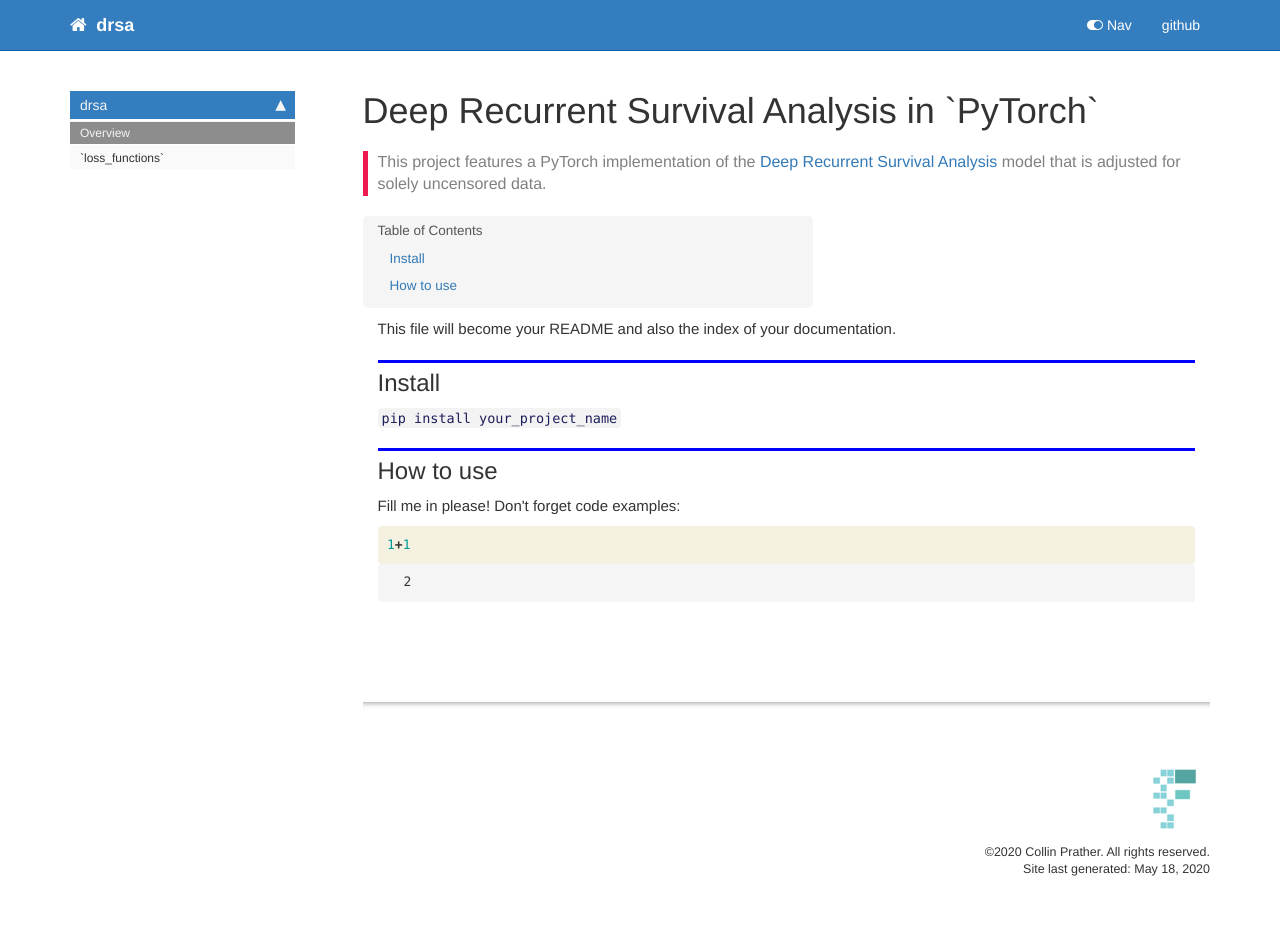
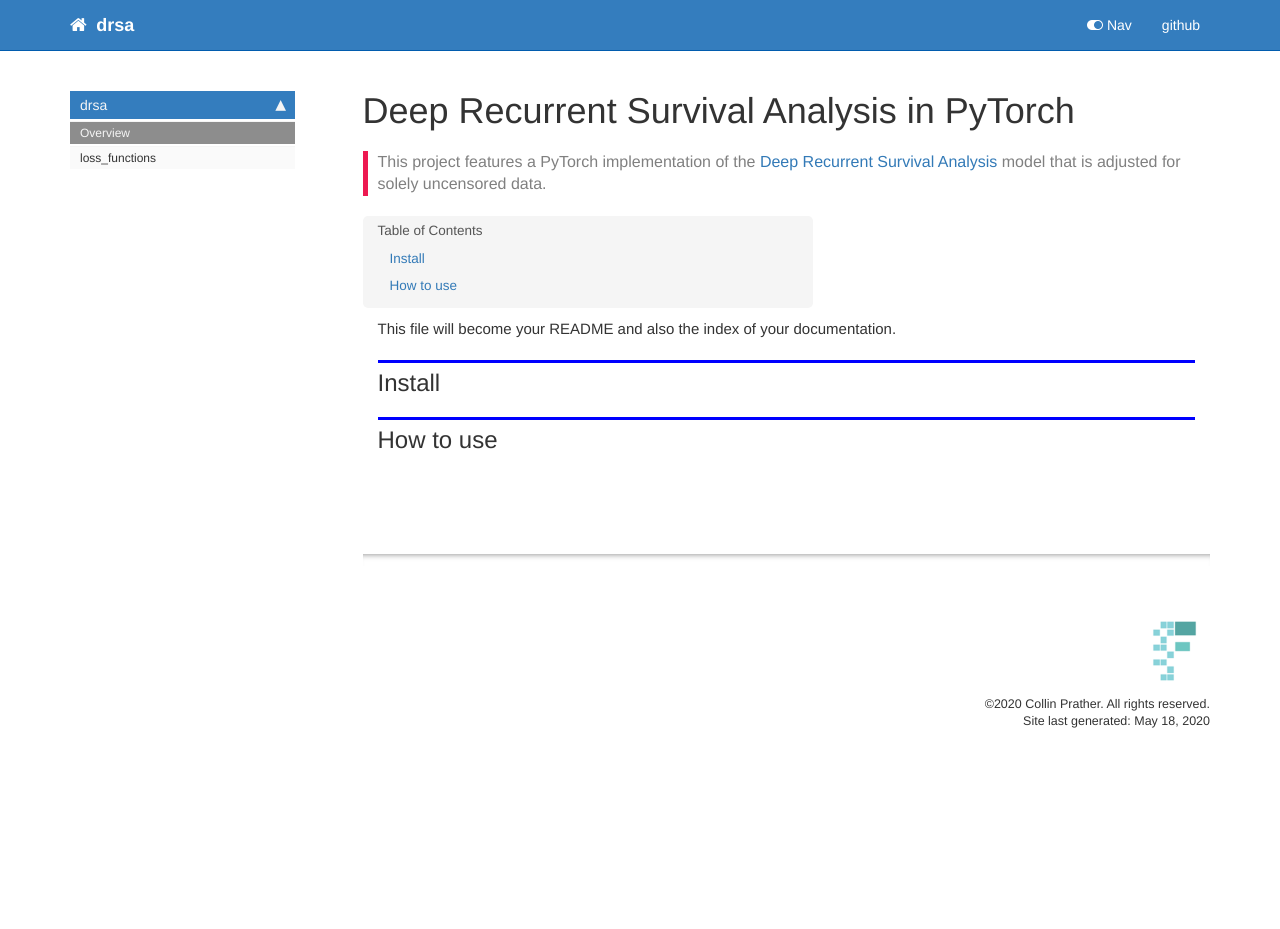
Before and after one commit to collinprather/drsa, a Jekyll site: the page built from docs/index.html, in a window 1280 px wide. Built offline with Jekyll 4.4.1, drawn with Linux system fonts in a browser that asks for light colours; nearby versions of some CDN libraries; comment, search, counter and statistics services are not loaded; after the commit the page ends 900 px from its top, so only the background shows below that.

Commit message:
building lib/docs

```diff
--- a/docs/_data/sidebars/home_sidebar.yml
+++ b/docs/_data/sidebars/home_sidebar.yml
@@ -10,7 +10,7 @@ entries:
       title: Overview
       url: /
     - output: web,pdf
-      title: '`loss_functions`'
+      title: loss_functions
       url: /loss_functions
     output: web
     title: drsa
--- a/docs/index.html
+++ b/docs/index.html
@@ -1,6 +1,6 @@
 ---
 
-title: Deep Recurrent Survival Analysis in `PyTorch`
+title: Deep Recurrent Survival Analysis in PyTorch
 
 keywords: fastai
 sidebar: home_sidebar
@@ -42,55 +42,8 @@ description: "This project features a PyTorch implementation of the <a href='htt
 </div>
 <div class="cell border-box-sizing text_cell rendered"><div class="inner_cell">
 <div class="text_cell_render border-box-sizing rendered_html">
-<p><code>pip install your_project_name</code></p>
-
-</div>
-</div>
-</div>
-<div class="cell border-box-sizing text_cell rendered"><div class="inner_cell">
-<div class="text_cell_render border-box-sizing rendered_html">
 <h2 id="How-to-use">How to use<a class="anchor-link" href="#How-to-use"> </a></h2>
 </div>
 </div>
 </div>
-<div class="cell border-box-sizing text_cell rendered"><div class="inner_cell">
-<div class="text_cell_render border-box-sizing rendered_html">
-<p>Fill me in please! Don't forget code examples:</p>
-
 </div>
-</div>
-</div>
-    {% raw %}
-
-<div class="cell border-box-sizing code_cell rendered">
-<div class="input">
-
-<div class="inner_cell">
-    <div class="input_area">
-<div class=" highlight hl-ipython3"><pre><span></span><span class="mi">1</span><span class="o">+</span><span class="mi">1</span>
-</pre></div>
-
-    </div>
-</div>
-</div>
-
-<div class="output_wrapper">
-<div class="output">
-
-<div class="output_area">
-
-
-
-<div class="output_text output_subarea output_execute_result">
-<pre>2</pre>
-</div>
-
-</div>
-
-</div>
-</div>
-
-</div>
-    {% endraw %}
-
-</div>
--- a/docs/sidebar.json
+++ b/docs/sidebar.json
@@ -1,6 +1,6 @@
 {
   "drsa": {
     "Overview": "/",
-    "`loss_functions`": "/loss_functions"
+    "loss_functions": "/loss_functions"
   }
 }
--- a/drsa/_nbdev.py
+++ b/drsa/_nbdev.py
@@ -2,13 +2,11 @@
 
 __all__ = ["index", "modules", "custom_doc_links", "git_url"]
 
-index = {"survival_rate": "00_loss_functions.ipynb",
-         "event_rate": "00_loss_functions.ipynb",
-         "event_time": "00_loss_functions.ipynb"}
+index = {"survival_rate": "00_loss_functions.ipynb"}
 
 modules = ["loss_functions.py"]
 
-doc_url = "https://collinprather.github.io/drsa/"
+doc_url = "https://collinprather.github.io/DRSA-PyTorch/drsa/"
 
 git_url = "https://github.com/collinprather/drsa/tree/master/"
 
```
Also changed, not shown: docs/loss_functions.html (+41 -69 lines), drsa/loss_functions.py (+6 -8 lines), README.md, 1 other file.
